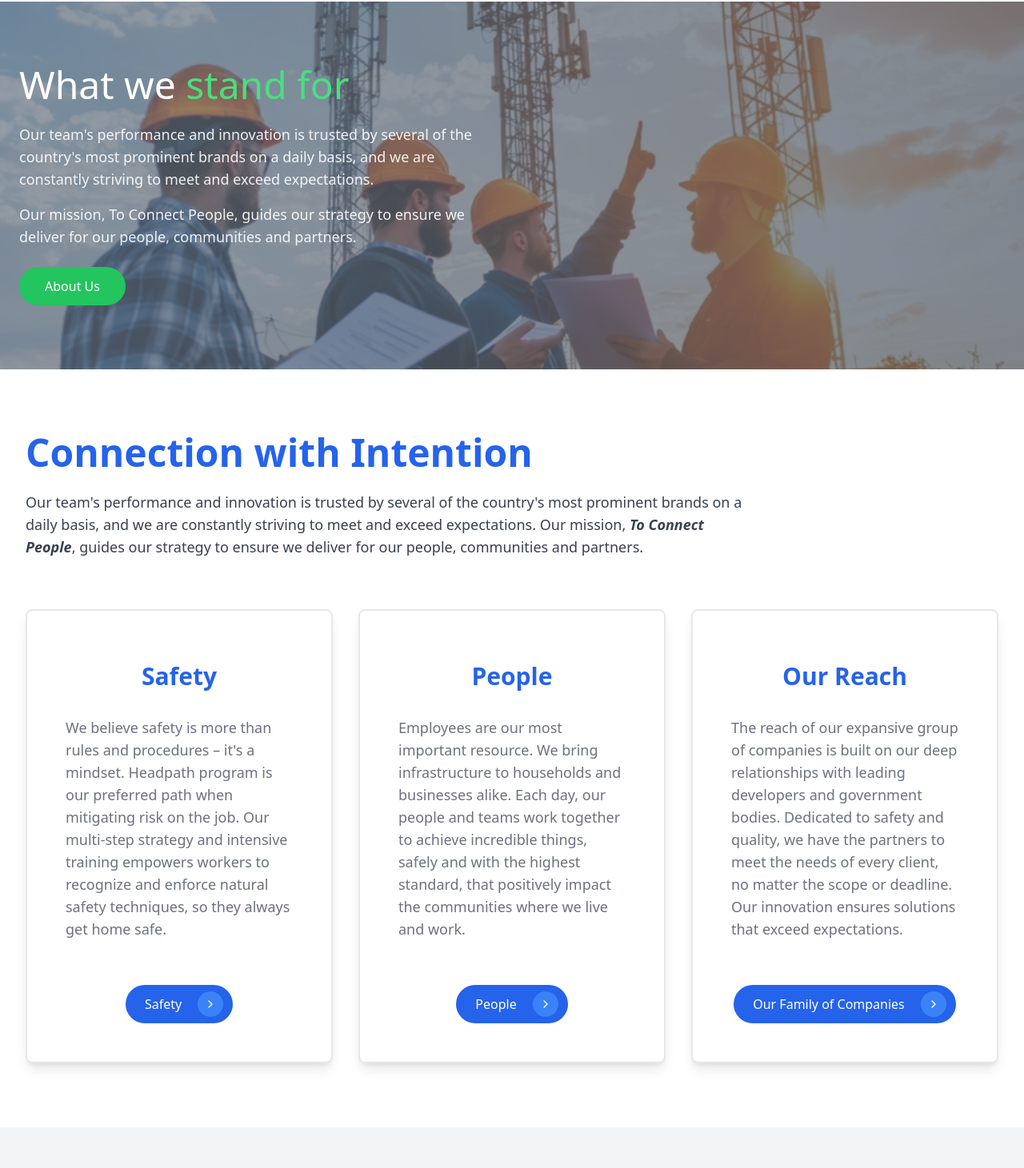
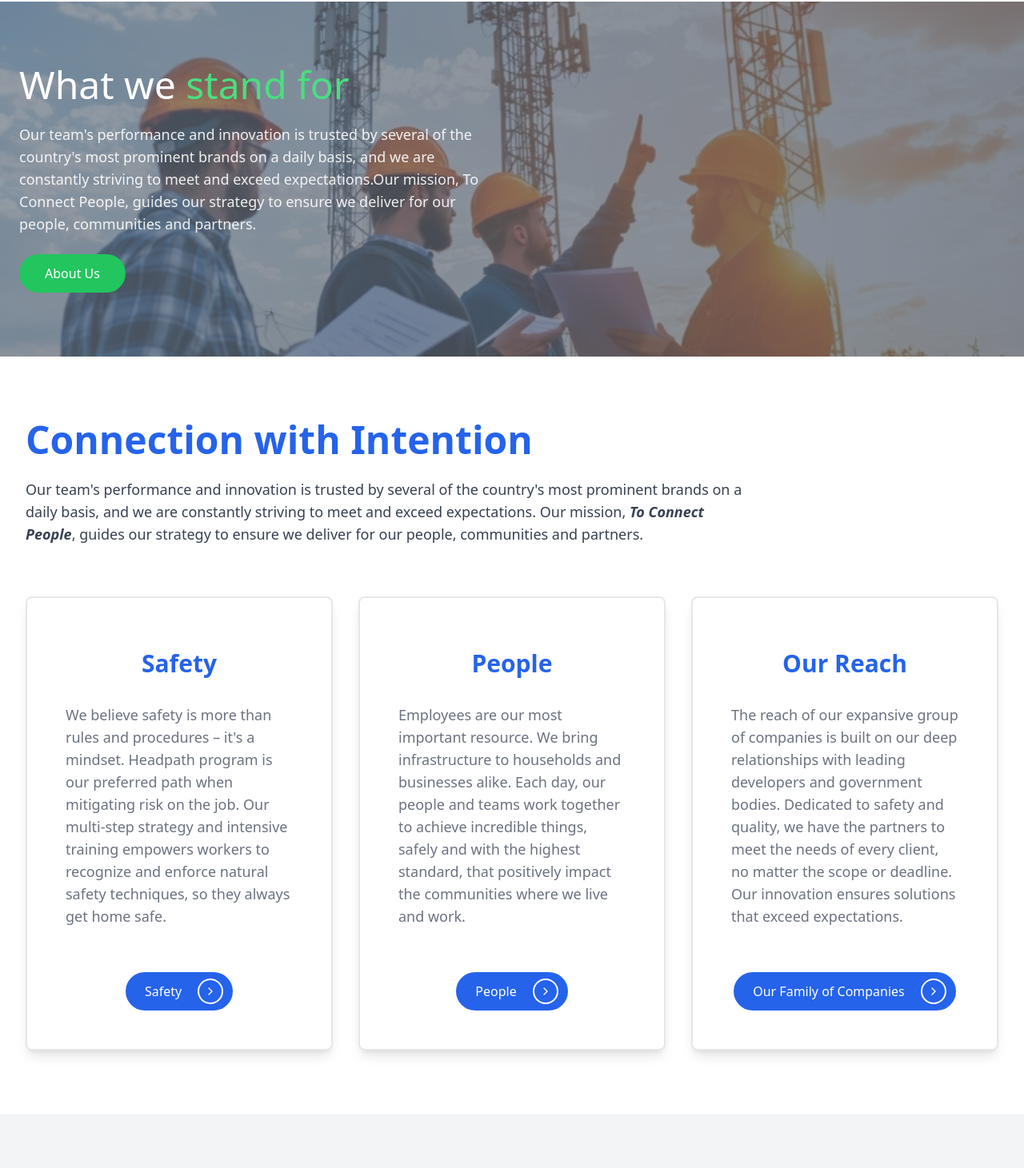
Before and after one commit to Yash-Sojitra-sys/JKconstruction, a React (Vite) app: page / in a window 1280 px wide. Shown: the part 1026-2487 px from the top of the page at 80% size. Built offline with nearby package versions, Linux system fonts and the light colour scheme.

Commit message:
Update button circles to white outlined style matching reference image

```diff
--- a/src/components/ConnectionSection.tsx
+++ b/src/components/ConnectionSection.tsx
@@ -30,7 +30,7 @@ const ConnectionSection = () => {
               className="bg-blue-600 text-white px-3 py-2 rounded-full flex items-center hover:bg-blue-700 transition-colors inline-flex whitespace-nowrap text-sm sm:text-base"
             >
               <span className="px-3">Safety</span>
-              <div className="ml-2 w-8 h-8 bg-blue-500 rounded-full flex items-center justify-center">
+              <div className="ml-2 w-8 h-8 border-2 border-white rounded-full flex items-center justify-center">
                 <ChevronRight className="w-4 h-4 text-white" />
               </div>
             </button>
@@ -47,7 +47,7 @@ const ConnectionSection = () => {
               className="bg-blue-600 text-white px-3 py-2 rounded-full flex items-center hover:bg-blue-700 transition-colors inline-flex whitespace-nowrap text-sm sm:text-base"
             >
               <span className="px-3">People</span>
-              <div className="ml-2 w-8 h-8 bg-blue-500 rounded-full flex items-center justify-center">
+              <div className="ml-2 w-8 h-8 border-2 border-white rounded-full flex items-center justify-center">
                 <ChevronRight className="w-4 h-4 text-white" />
               </div>
             </button>
@@ -64,7 +64,7 @@ const ConnectionSection = () => {
               className="bg-blue-600 text-white px-3 py-2 rounded-full flex items-center hover:bg-blue-700 transition-colors inline-flex whitespace-nowrap text-sm sm:text-base"
             >
               <span className="px-3">Our Family of Companies</span>
-              <div className="ml-2 w-8 h-8 bg-blue-500 rounded-full flex items-center justify-center">
+              <div className="ml-2 w-8 h-8 border-2 border-white rounded-full flex items-center justify-center">
                 <ChevronRight className="w-4 h-4 text-white" />
               </div>
             </button>
--- a/src/pages/Home.tsx
+++ b/src/pages/Home.tsx
@@ -99,10 +99,7 @@ const Home: React.FC = () => {
               </h2>
               <div className="space-y-4">
                 <p className="text-white text-base sm:text-lg leading-relaxed opacity-90">
-                  Our team's performance and innovation is trusted by several of the country's most prominent brands on a daily basis, and we are constantly striving to meet and exceed expectations.
-                </p>
-                <p className="text-white text-base sm:text-lg leading-relaxed opacity-90">
-                  Our mission, To Connect People, guides our strategy to ensure we deliver for our people, communities and partners.
+                  Our team's performance and innovation is trusted by several of the country's most prominent brands on a daily basis, and we are constantly striving to meet and exceed expectations.Our mission, To Connect People, guides our strategy to ensure we deliver for our people, communities and partners.
                 </p>
               </div>
               <button
```
